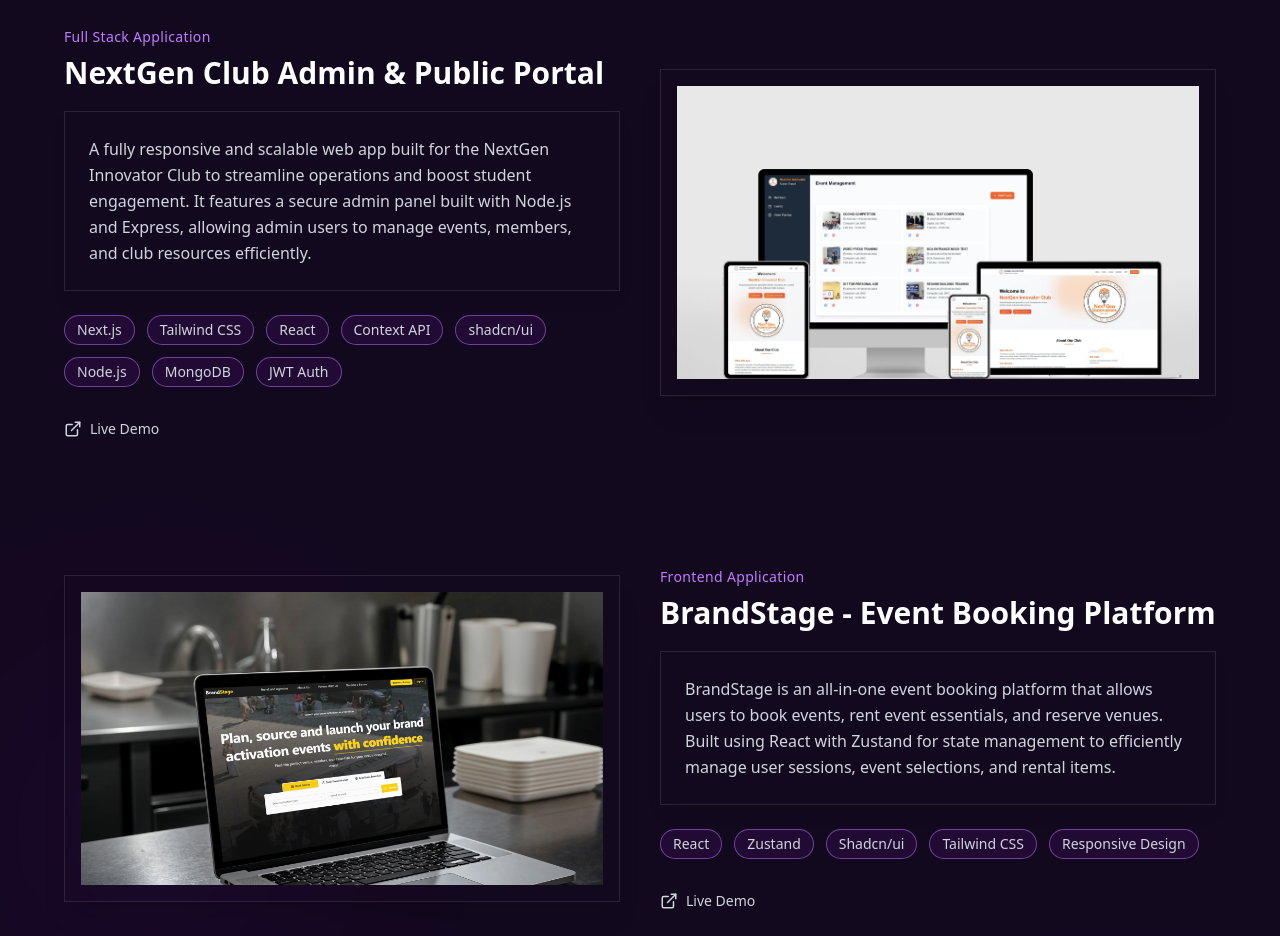
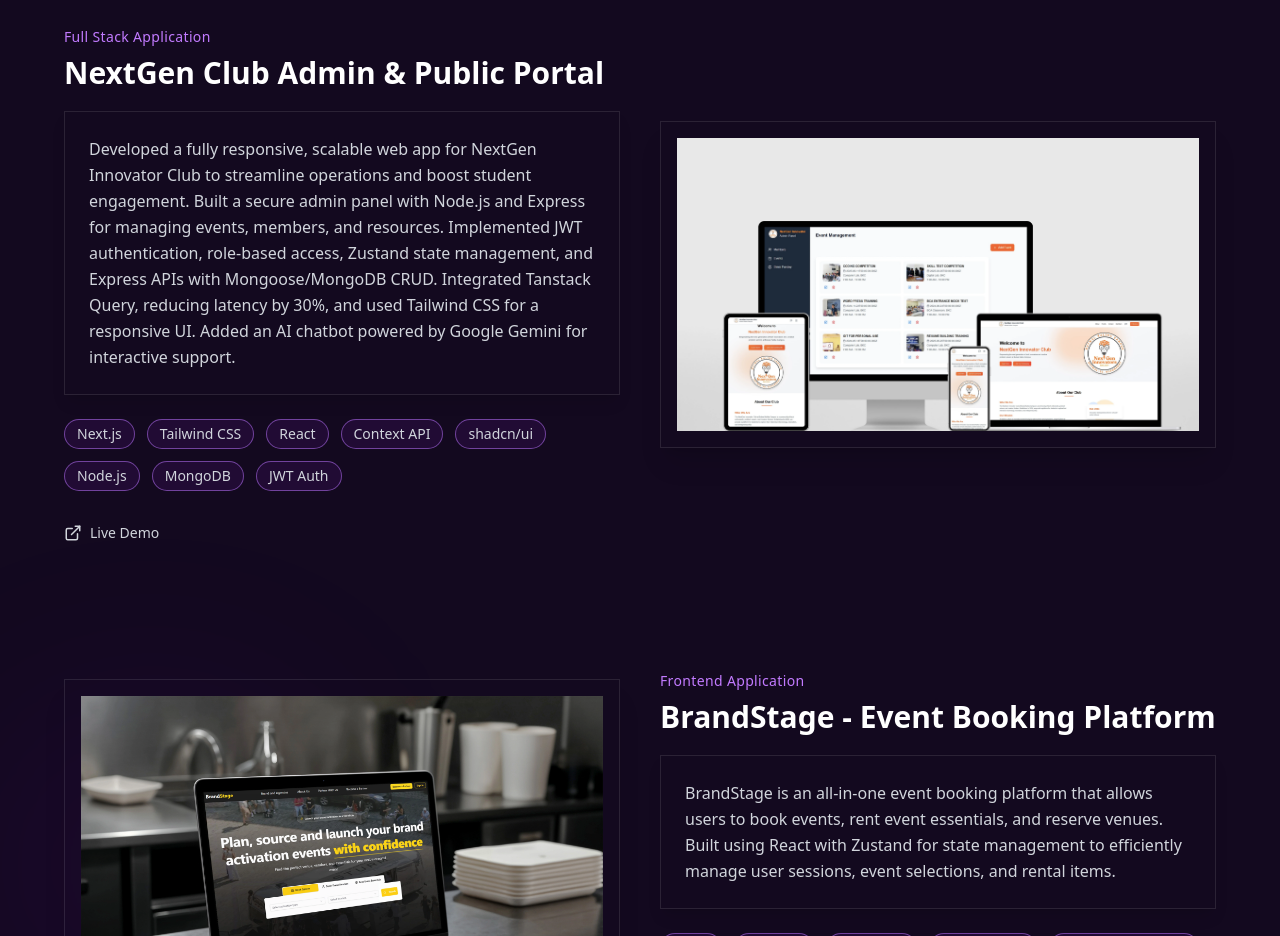
Before and after one commit to bimal009/PortfolioMain, a Next.js app: page / in a window 1280 px wide. Shown: the part 920-1856 px from the top of the page. Built offline with nearby package versions, Linux system fonts and the light colour scheme.

Commit message:
Update project descriptions and demo URLs for NextGen Club application to enhance clarity and detail

```diff
--- a/app/projects/page.tsx
+++ b/app/projects/page.tsx
@@ -73,7 +73,7 @@ const ProjectsPage = () => {
             categoryIcon: Briefcase,
             projectIcon: Users,
             image: "/nextgen.webp",
-            description: "A comprehensive club website featuring a quiz platform with subject-wise MCQs and real-time scoring.",
+            description: "Developed a fully responsive, scalable web app for NextGen Innovator Club to streamline operations and boost student engagement. Built a secure admin panel with Node.js and Express for managing events, members, and resources. Implemented JWT authentication, role-based access, Zustand state management, and Express APIs with Mongoose/MongoDB CRUD. Integrated Tanstack Query, reducing latency by 30%, and used Tailwind CSS for a responsive UI. Added an AI chatbot powered by Google Gemini for interactive support.",
             technologies: ["Next.js", "MongoDB", "Zustand", "JWT", "Express", "Mongoose"],
             features: [
                 { icon: Trophy, text: "Subject-wise quiz modules with real-time scoring" },
@@ -83,7 +83,7 @@ const ProjectsPage = () => {
                 { icon: Calendar, text: "Event calendar and announcements" },
                 { icon: Smartphone, text: "Responsive design" }
             ],
-            demo: "https://next-gen-it-eight.vercel.app/",
+            demo: "https://nextgenkalika.vercel.app/",
             date: "August 2024"
         },
         {
--- a/components/ProjectShowcase.tsx
+++ b/components/ProjectShowcase.tsx
@@ -109,7 +109,7 @@ const FeaturedProjects = () => {
         {
             title: "NextGen Club Admin & Public Portal",
             slug: "nextgen-club-admin-portal",
-            description: "A fully responsive and scalable web app built for the NextGen Innovator Club to streamline operations and boost student engagement. It features a secure admin panel built with Node.js and Express, allowing admin users to manage events, members, and club resources efficiently.",
+            description: "Developed a fully responsive, scalable web app for NextGen Innovator Club to streamline operations and boost student engagement. Built a secure admin panel with Node.js and Express for managing events, members, and resources. Implemented JWT authentication, role-based access, Zustand state management, and Express APIs with Mongoose/MongoDB CRUD. Integrated Tanstack Query, reducing latency by 30%, and used Tailwind CSS for a responsive UI. Added an AI chatbot powered by Google Gemini for interactive support.",
             imageSrc: "/nextgen.webp",
             technologies: [
                 "Next.js",
@@ -121,7 +121,7 @@ const FeaturedProjects = () => {
                 "MongoDB",
                 "JWT Auth"
             ],
-            liveUrl: "https://next-gen-it-eight.vercel.app/",
+            liveUrl: "https://nextgenkalika.vercel.app/",
             category: "Full Stack Application"
         },
         {
```
